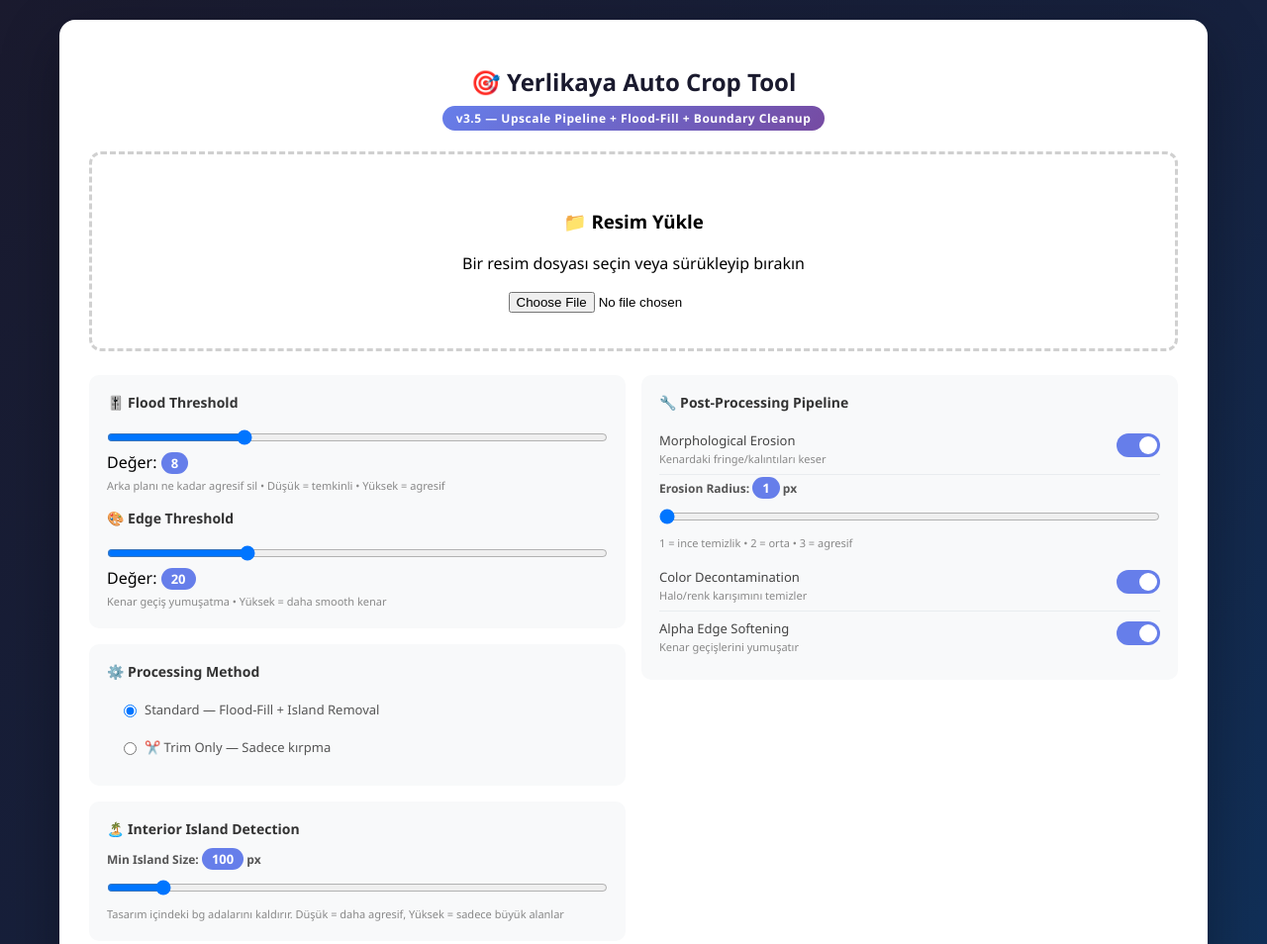
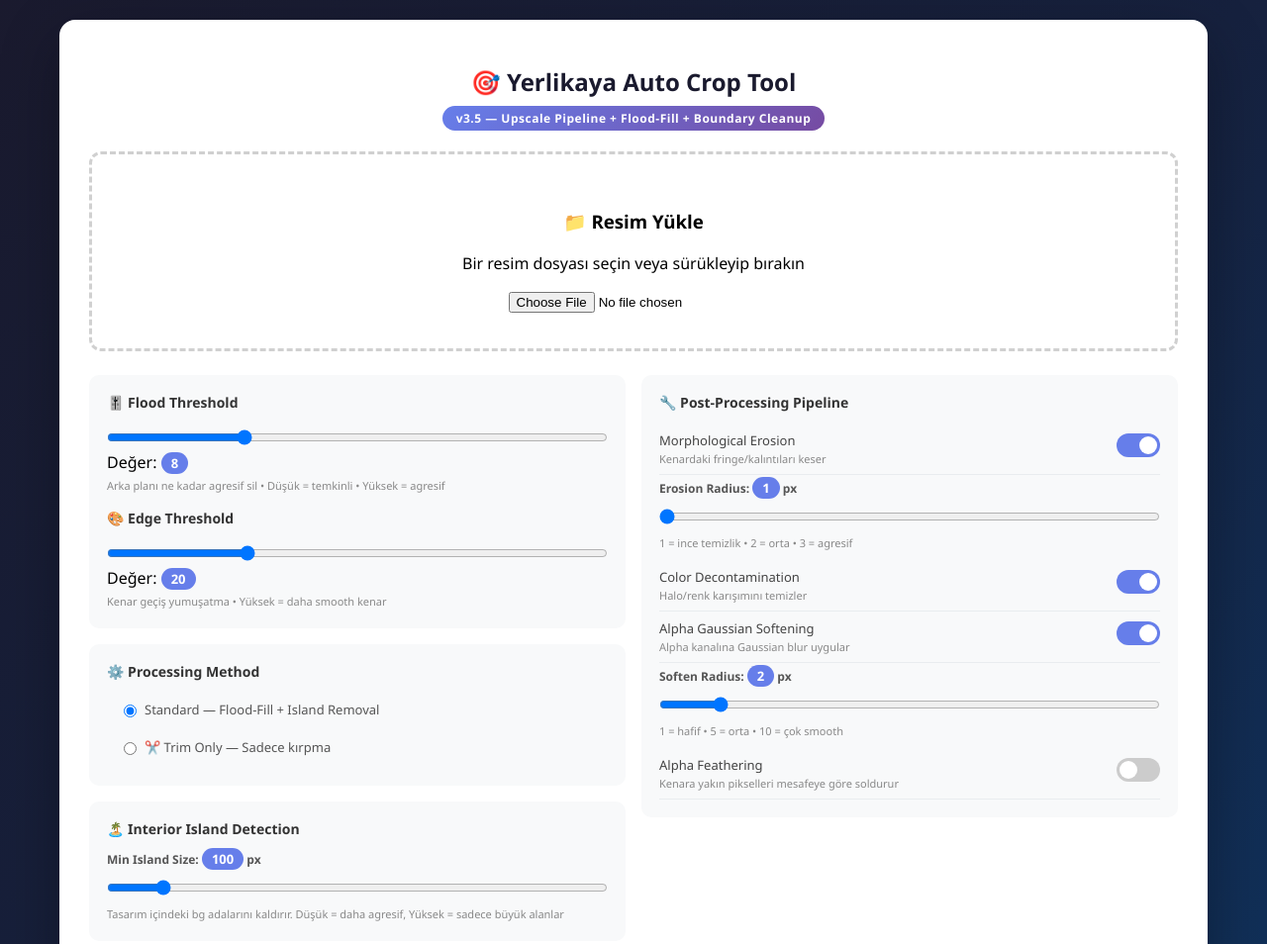
Before and after one commit to yk33yusuf/auto-crop, a website: page index.html in a window 1280 px wide. Shown: the top 954 px of the page at 99% size. Drawn offline with Linux system fonts and the light colour scheme.

Commit message:
Update index.html

```diff
--- a/index.html
+++ b/index.html
@@ -376,13 +376,36 @@
 
                     <div class="toggle-row">
                         <div>
-                            <div class="toggle-label">Alpha Edge Softening</div>
-                            <div class="toggle-desc">Kenar geçişlerini yumuşatır</div>
+                            <div class="toggle-label">Alpha Gaussian Softening</div>
+                            <div class="toggle-desc">Alpha kanalına Gaussian blur uygular</div>
                         </div>
                         <label class="switch">
                             <input type="checkbox" id="toggleSoften" checked>
                             <span class="slider"></span>
                         </label>
+                    </div>
+
+                    <div id="softenSliderRow" style="padding: 4px 0 8px 0;">
+                        <label style="font-size: 12px;">Soften Radius: <span class="value-badge" id="softenValue">2</span> px</label>
+                        <input type="range" id="softenRadius" min="1" max="10" value="2" step="1">
+                        <small>1 = hafif • 5 = orta • 10 = çok smooth</small>
+                    </div>
+
+                    <div class="toggle-row">
+                        <div>
+                            <div class="toggle-label">Alpha Feathering</div>
+                            <div class="toggle-desc">Kenara yakın pikselleri mesafeye göre soldurur</div>
+                        </div>
+                        <label class="switch">
+                            <input type="checkbox" id="toggleFeather">
+                            <span class="slider"></span>
+                        </label>
+                    </div>
+
+                    <div id="featherSliderRow" style="padding: 4px 0 8px 0; display:none;">
+                        <label style="font-size: 12px;">Feather Radius: <span class="value-badge" id="featherValue">3</span> px</label>
+                        <input type="range" id="featherRadius" min="1" max="20" value="3" step="1">
+                        <small>1 = ince • 10 = geniş fade</small>
                     </div>
                 </div>
             </div>
@@ -450,6 +473,22 @@
         document.getElementById('toggleErosion').addEventListener('change', function() {
             erosionSliderRow.style.display = this.checked ? 'block' : 'none';
         });
+
+        // Soften slider visibility
+        const softenSliderRow = document.getElementById('softenSliderRow');
+        document.getElementById('toggleSoften').addEventListener('change', function() {
+            softenSliderRow.style.display = this.checked ? 'block' : 'none';
+        });
+
+        // Feather toggle + slider visibility
+        const featherSliderRow = document.getElementById('featherSliderRow');
+        document.getElementById('toggleFeather').addEventListener('change', function() {
+            featherSliderRow.style.display = this.checked ? 'block' : 'none';
+        });
+
+        // Slider value displays
+        document.getElementById('softenRadius').addEventListener('input', e => document.getElementById('softenValue').textContent = e.target.value);
+        document.getElementById('featherRadius').addEventListener('input', e => document.getElementById('featherValue').textContent = e.target.value);
 
         // Trim-only seçilince post-processing'i disable et
         document.querySelectorAll('input[name="processingMethod"]').forEach(radio => {
@@ -521,6 +560,9 @@
                     formData.append('erosion', erosionOn ? erosionRadius.value : 'false');
                     formData.append('decontamination', document.getElementById('toggleDecontaminate').checked ? 'true' : 'false');
                     formData.append('softening', document.getElementById('toggleSoften').checked ? 'true' : 'false');
+                    formData.append('softenRadius', document.getElementById('softenRadius').value);
+                    formData.append('feather', document.getElementById('toggleFeather').checked ? 'true' : 'false');
+                    formData.append('featherRadius', document.getElementById('featherRadius').value);
                     formData.append('minIslandSize', minIslandSlider.value);
                     formData.append('upscale', upscaleSlider.value);
                 }
```
